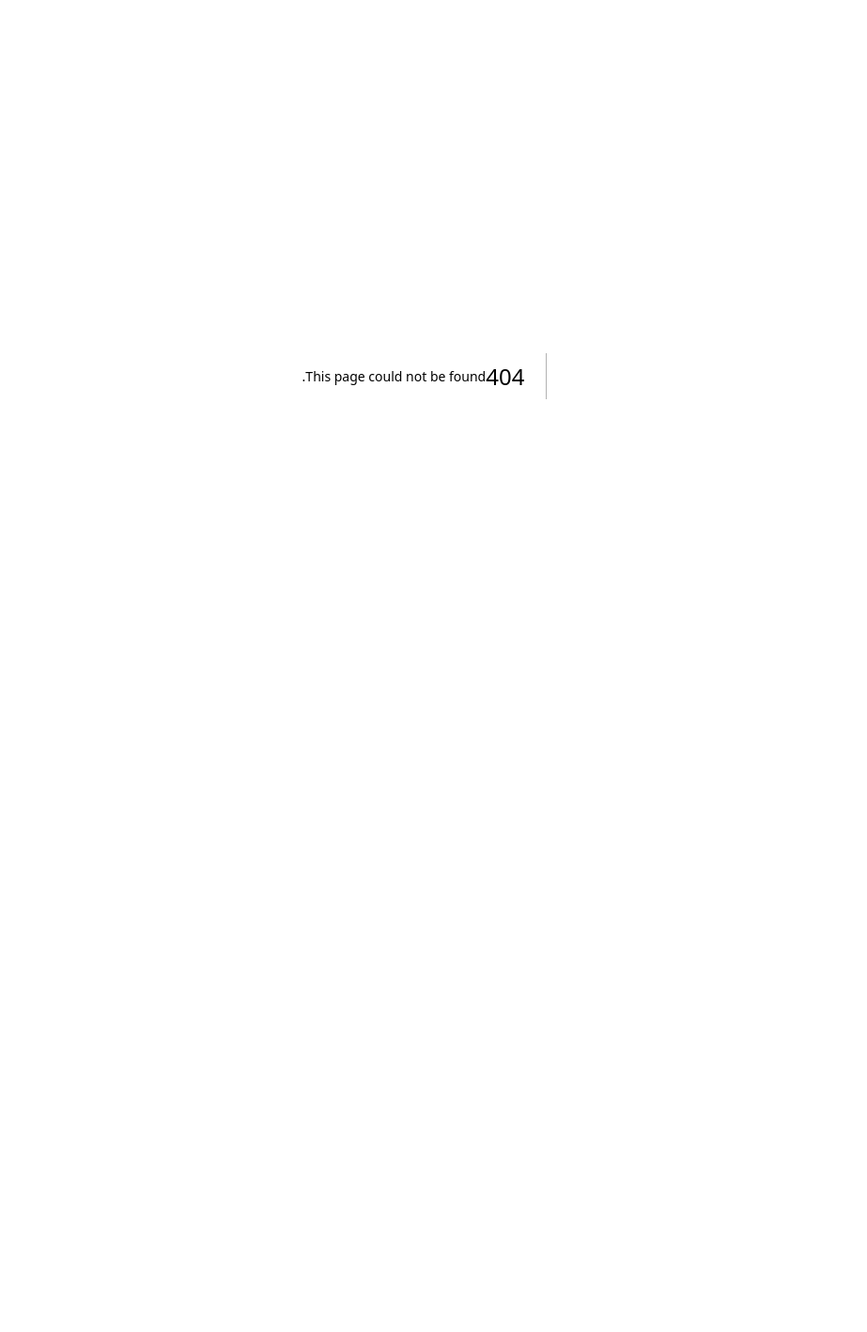
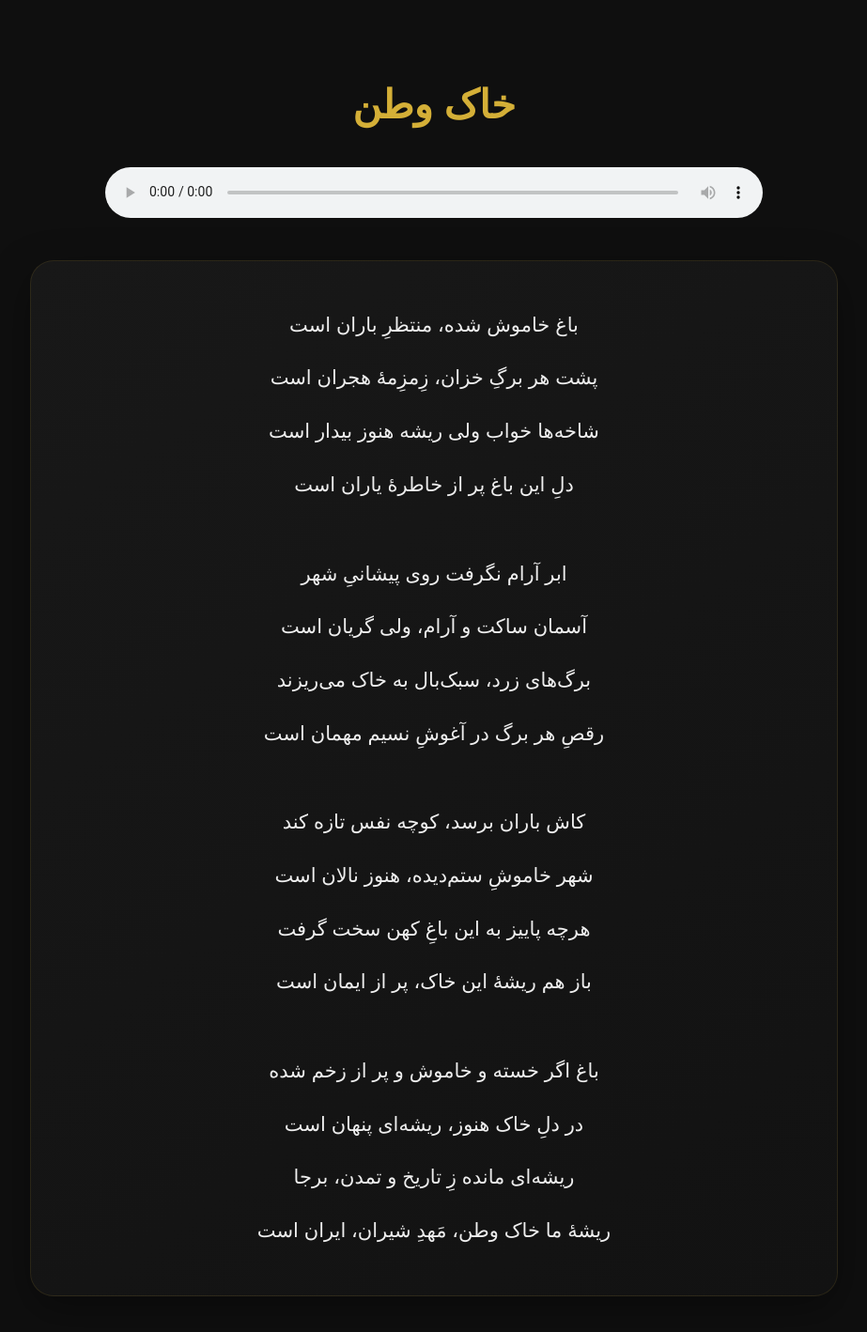
Before and after one commit to mahtaghahreman/Mahta_ghahreman, a Next.js app: page /lyrics/khak-e-vatan in a window 1280 px wide. Before the commit this address had no page. Shown: the top 1418 px of the page at 94% size, without its empty margins (178-1101 px from the left). Before the commit the page ends 800 px from the top, so only its background shows below. Built offline with nearby package versions, Linux system fonts and the light colour scheme.

Commit message:
Create page.tsx

```diff
--- /dev/null
+++ b/app/lyrics/khak-e-vatan/page.tsx
@@ -0,0 +1,51 @@
+
+export default function KhakEVatanPage() {
+  return (
+    <main className="lyrics-page">
+      <h1>خاک وطن</h1>
+
+      <audio
+        controls
+        preload="metadata"
+        style={{
+          width: "100%",
+          maxWidth: "700px",
+          marginBottom: "35px",
+        }}
+      >
+        <source src="/Khak-e-Vatan.mp3" type="audio/mpeg" />
+        مرورگر شما از پخش صوت پشتیبانی نمی‌کند.
+      </audio>
+
+      <div className="lyrics-text">
+        <p>
+          باغ خاموش شده، منتظرِ باران است<br />
+          پشت هر برگِ خزان، زِمزِمهٔ هجران است<br />
+          شاخه‌ها خواب ولی ریشه هنوز بیدار است<br />
+          دلِ این باغ پر از خاطرهٔ یاران است
+        </p>
+
+        <p>
+          ابر آرام نگرفت روی پیشانیِ شهر<br />
+          آسمان ساکت و آرام، ولی گریان است<br />
+          برگ‌های زرد، سبک‌بال به خاک می‌ریزند<br />
+          رقصِ هر برگ در آغوشِ نسیم مهمان است
+        </p>
+
+        <p>
+          کاش باران برسد، کوچه نفس تازه کند<br />
+          شهر خاموشِ ستم‌دیده، هنوز نالان است<br />
+          هرچه پاییز به این باغِ کهن سخت گرفت<br />
+          باز هم ریشهٔ این خاک، پر از ایمان است
+        </p>
+
+        <p>
+          باغ اگر خسته و خاموش و پر از زخم شده<br />
+          در دلِ خاک هنوز، ریشه‌ای پنهان است<br />
+          ریشه‌ای مانده زِ تاریخ و تمدن، برجا<br />
+          ریشهٔ ما خاک وطن، مَهدِ شیران، ایران است
+        </p>
+      </div>
+    </main>
+  );
+}
```
